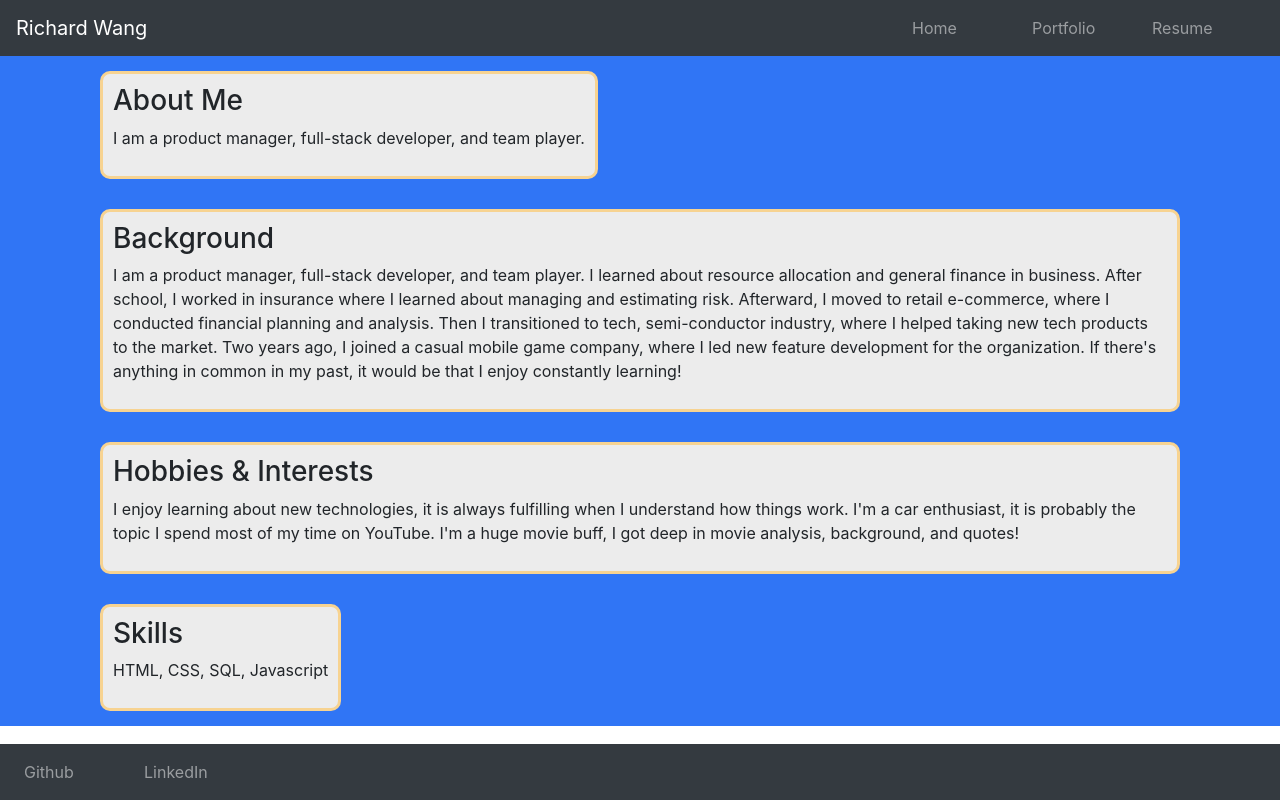
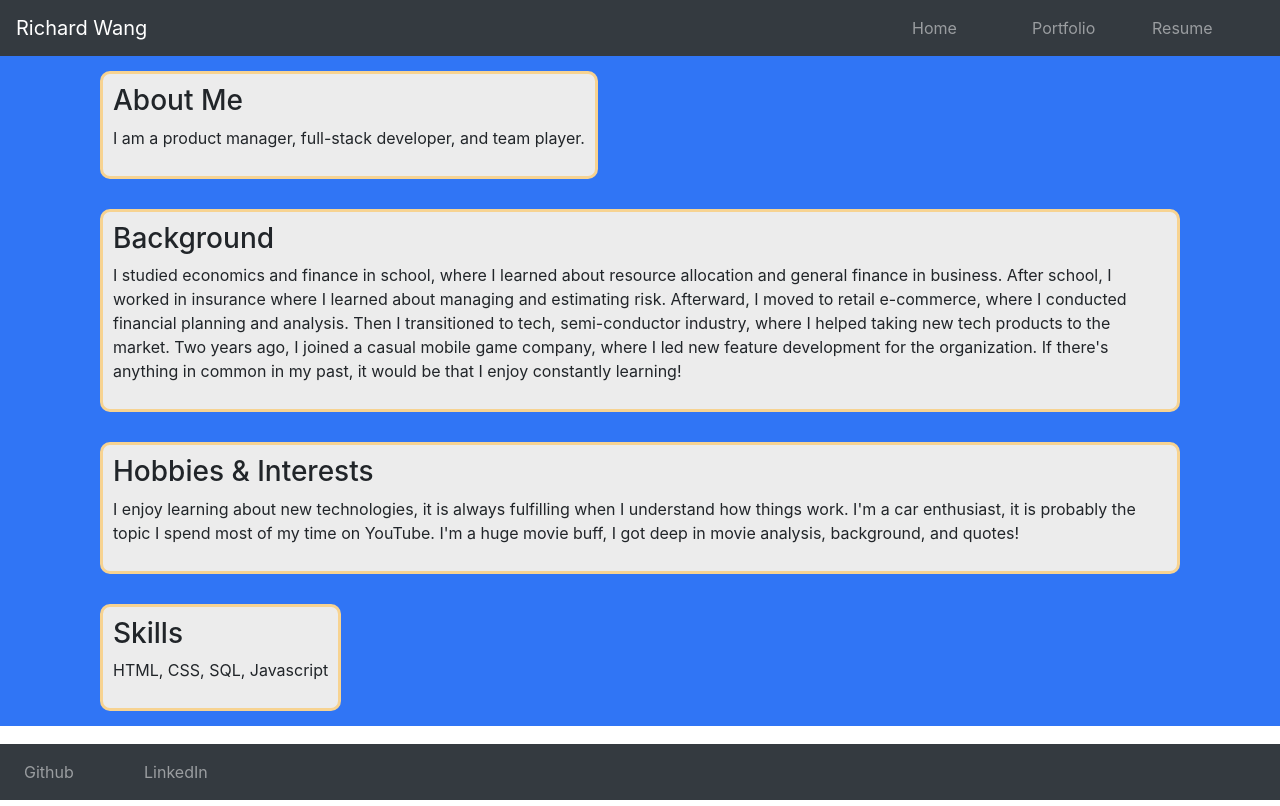
Before and after one commit to phaggio/react-portfolio, a React (Create React App) app: page / in a window 1280 px wide. Built offline with nearby package versions, Linux system fonts and the light colour scheme.

Commit message:
update portfolio page

```diff
--- a/src/components/PortfolioContainer/index.js
+++ /dev/null
@@ -1,30 +0,0 @@
-import React from 'react';
-import { Col, Container, Row } from '../Grid';
-import ProjectCard from '../ProjectCard';
-import projects from '../../assets/projects.json';
-
-
-const PortfolioContainer = () => {
-  return (
-    <Container>
-
-      <Row>
-
-        {projects.map(project =>
-          <Col size="sm-12 md-6 lg-4" key={project.name}>
-            <ProjectCard
-              name={project.name}
-              subtitle={project.subtitle}
-              description={project.description}
-              imgURL={project.imgURL}
-              github={project.github}
-              link={project.link}
-            />
-          </Col>
-        )}
-
-      </Row>
-    </Container>
-  )
-}
-export default PortfolioContainer;
--- a/src/json/about-me.json
+++ b/src/json/about-me.json
@@ -5,7 +5,7 @@
   },
   {
     "heading": "Background",
-    "paragraph": "I am a product manager, full-stack developer, and team player. I learned about resource allocation and general finance in business. After school, I worked in insurance where I learned about managing and estimating risk. Afterward, I moved to retail e-commerce, where I conducted financial planning and analysis. Then I transitioned to tech, semi-conductor industry, where I helped taking new tech products to the market. Two years ago, I joined a casual mobile game company, where I led new feature development for the organization. If there's anything in common in my past, it would be that I enjoy constantly learning!"
+    "paragraph": "I studied economics and finance in school, where I learned about resource allocation and general finance in business. After school, I worked in insurance where I learned about managing and estimating risk. Afterward, I moved to retail e-commerce, where I conducted financial planning and analysis. Then I transitioned to tech, semi-conductor industry, where I helped taking new tech products to the market. Two years ago, I joined a casual mobile game company, where I led new feature development for the organization. If there's anything in common in my past, it would be that I enjoy constantly learning!"
   },
   {
     "heading": "Hobbies & Interests",
--- a/src/pages/Portfolio.js
+++ b/src/pages/Portfolio.js
@@ -1,8 +1,31 @@
 import React from 'react';
-import PortfolioContainer from '../components/PortfolioContainer';
+import { Col, Container, Row } from '../components/Grid';
+import ProjectCard from '../components/ProjectCard';
+import projects from '../json/projects.json';
 
 const Portfolio = () => {
- return <PortfolioContainer />
+  //  return <PortfolioContainer />
+
+  return (
+
+    <Container>
+      <Row>
+        {projects.map(project =>
+          <Col size="sm-12 md-6 lg-4" key={project.name}>
+            <ProjectCard
+              name={project.name}
+              subtitle={project.subtitle}
+              description={project.description}
+              imgURL={project.imgURL}
+              github={project.github}
+              link={project.link}
+            />
+          </Col>
+        )}
+
+      </Row>
+    </Container>
+  )
 }
 
 export default Portfolio;
```
